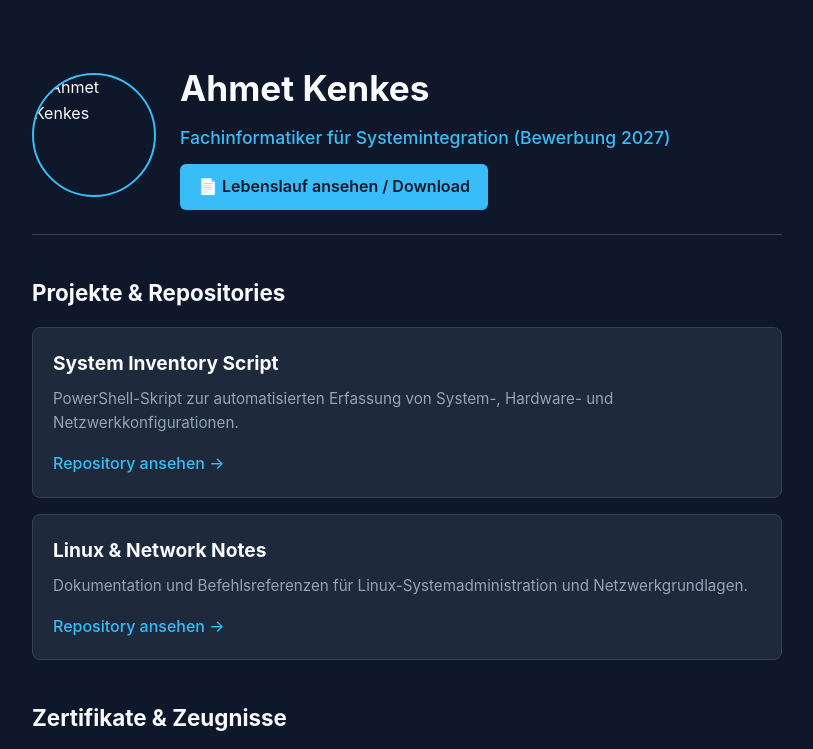
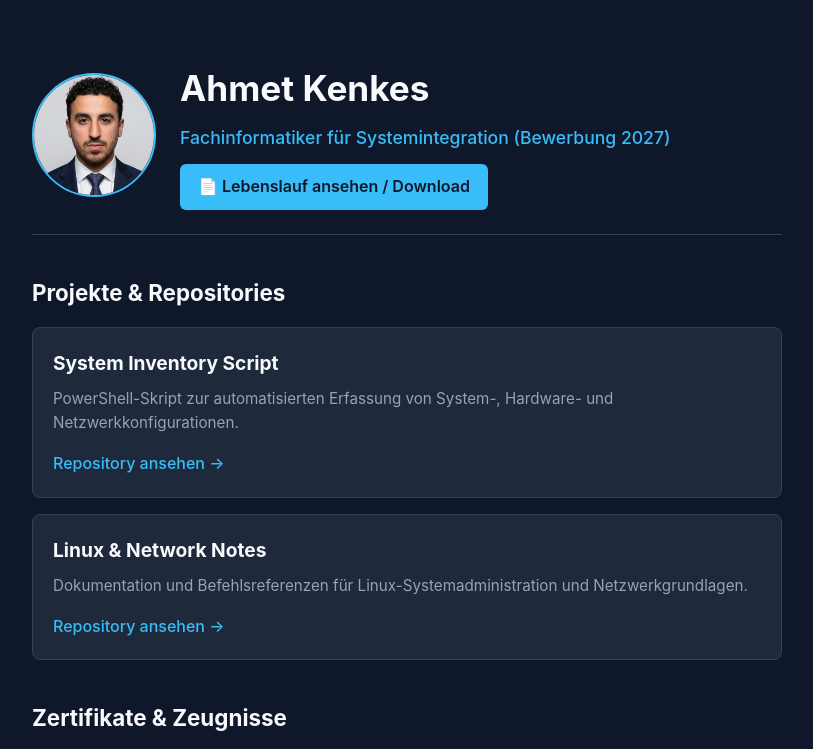
Before and after one commit to ahmetkenkes/ahmetkenkes.github.io, a plain HTML site: page index.html in a window 1280 px wide. Shown: the top 749 px of the page, without its empty margins (233-1046 px from the left). Drawn offline with Linux system fonts and the light colour scheme.

Commit message:
Change profile image format from jpg to jpeg

```diff
--- a/index.html
+++ b/index.html
@@ -117,7 +117,7 @@
 </head>
 <body>
     <header>
-        <img src="profil.jpg" alt="Ahmet Kenkes" class="profile-img">
+        <img src="profil.jpeg" alt="Ahmet Kenkes" class="profile-img">
         <div>
             <h1>Ahmet Kenkes</h1>
             <div class="subtitle">Fachinformatiker für Systemintegration (Bewerbung 2027)</div>
```
